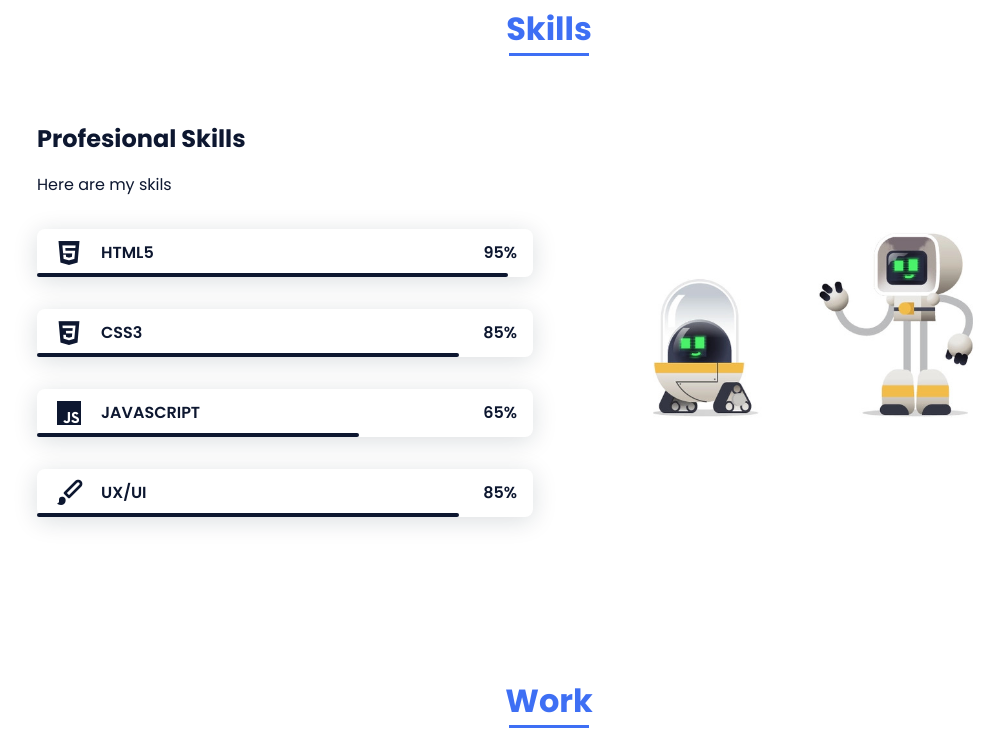
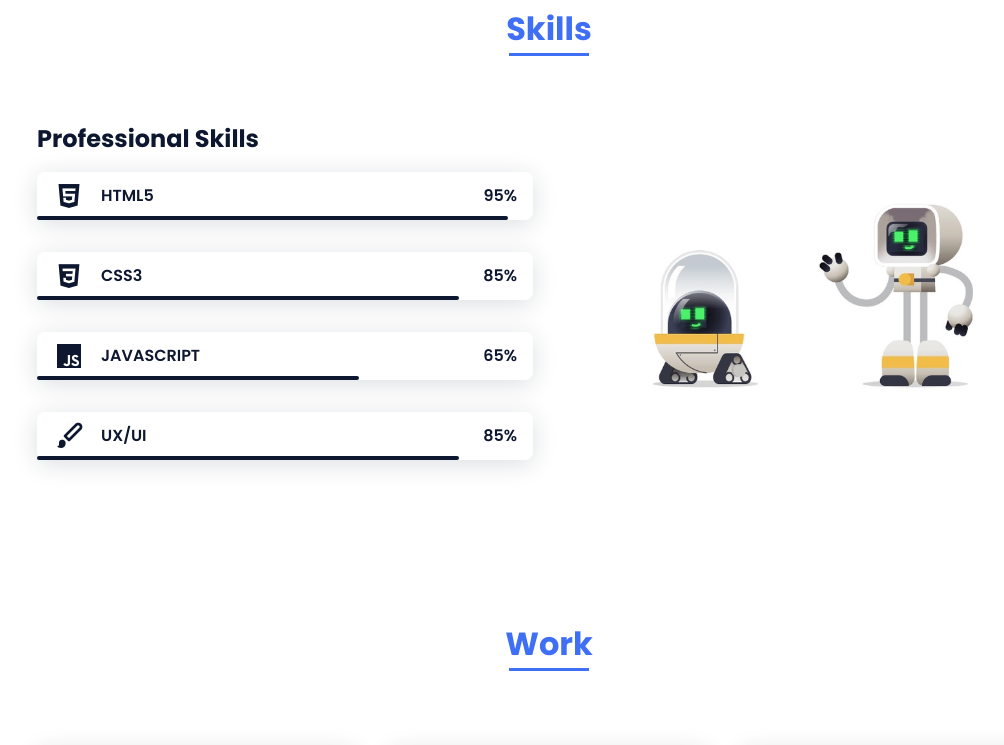
Before and after one commit to Nwogajeanne/My-portfoilo, a plain HTML site: page Jeanne-portfolio-responsive/index.html in a window 1280 px wide. Shown: the part 1420-2165 px from the top of the page, without its empty margins (91-1095 px from the left). Drawn offline with nearby package versions, Linux system fonts and the light colour scheme.

Commit message:
Update index.html

```diff
--- a/Jeanne-portfolio-responsive/index.html
+++ b/Jeanne-portfolio-responsive/index.html
@@ -87,8 +87,7 @@
 
                 <div class="skills__container bd-grid">
                     <div>
-                        <h2 class="skills__subtitle">Profesional Skills</h2>
-                        <p class="skills__text">Here are my skils</p>
+                        <h2 class="skills__subtitle">Professional Skills</h2>
                         <div class="skills__data">
                             <div class="skills__names">
                                 <i class='bx bxl-html5 skills__icon'></i>
@@ -194,7 +193,7 @@
                 <a href="#" class="footer__icon"><i class='bx bxl-instagram' ></i></a>
                 <a href="http://twitter.com/Enti_j" class="footer__icon"><i class='bx bxl-twitter' ></i></a>
             </div>
-            <p class="footer__copy">&#169; Jeanne. All rigths reserved</p>
+            <p class="footer__copy">&#169; Jeanne. All rights reserved</p>
         </footer>
 
 
```
